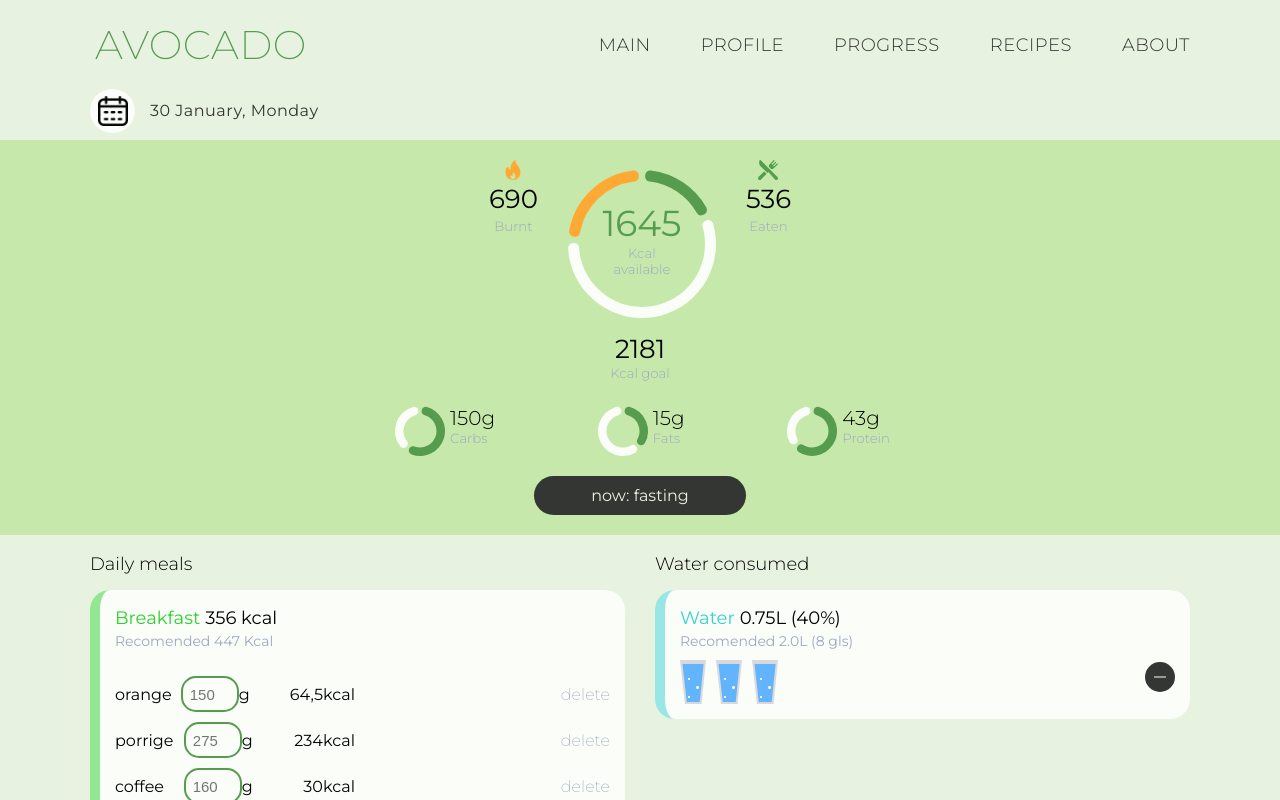
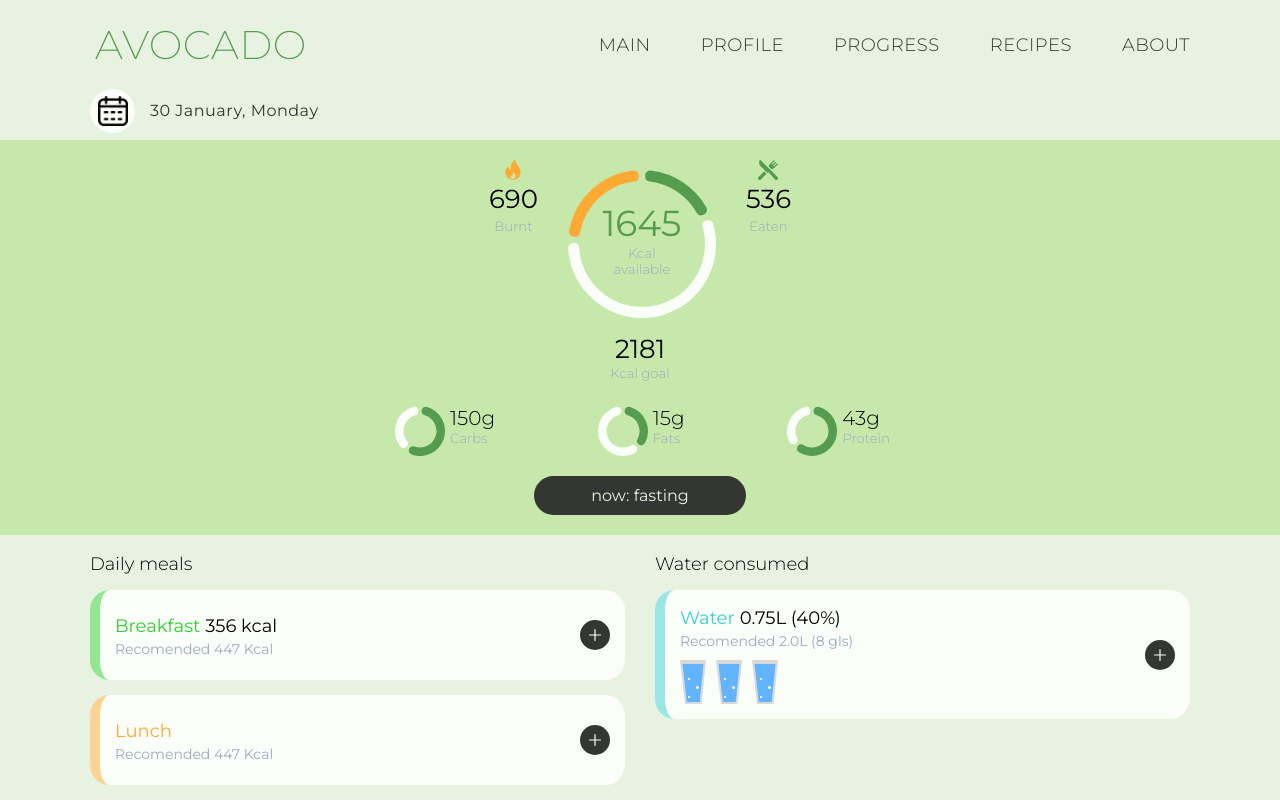
Before and after one commit to mitjasha/avocado, a React (Create React App) app: page /main in a window 1280 px wide. Shown: the top 800 px of the page. Built offline with nearby package versions, Linux system fonts and the light colour scheme.

Commit message:
fix: main screen

```diff
--- a/src/pages/MainScreen/MainScreen.tsx
+++ b/src/pages/MainScreen/MainScreen.tsx
@@ -1,24 +1,23 @@
 import React from "react";
-// import DailyEventWrapper from "../../components/DailyEventWrapper/DailyEventWrapper";
-// import PlusMinusButton from "../../components/Buttons/PlusMinusButton/PlusMinusButton";
+import DailyEventWrapper from "../../components/DailyEventWrapper/DailyEventWrapper";
+import PlusMinusButton from "../../components/Buttons/PlusMinusButton/PlusMinusButton";
 import ChartComponent from "../../components/ChartComponent/ChartComponent";
-// import minus from "../../assets/svg/minus-light.svg";
+import minus from "../../assets/svg/minus-light.svg";
 import fire from "../../assets/svg/fire.svg";
 import eaten from "../../assets/svg/eaten.svg";
 import "./MainScreen.scss";
-import EditEventScreen from "../EditEventsScreen/EditEventScreen";
 
 const MainScreen: React.FC = () => {
-  // const getWaterConsumed = () => {
-  //   const content = [];
-  //   const litreConsumed = 0.75; // будем получать эти данные из бд
-  //   const oneGlass = 0.25;
-  //   const glasses = litreConsumed / oneGlass;
-  //   for (let i = 0; i < glasses; i += 1) {
-  //     content.push(<div className="glass" key={i} />);
-  //   }
-  //   return <div className="glasses">{content}</div>;
-  // };
+  const getWaterConsumed = () => {
+    const content = [];
+    const litreConsumed = 0.75; // будем получать эти данные из бд
+    const oneGlass = 0.25;
+    const glasses = litreConsumed / oneGlass;
+    for (let i = 0; i < glasses; i += 1) {
+      content.push(<div className="glass" key={i} />);
+    }
+    return <div className="glasses">{content}</div>;
+  };
 
   const recomKcalPerDay = 2181;
   const burntKcal = 690;
@@ -117,8 +116,7 @@ const MainScreen: React.FC = () => {
           <div className="daily-data__status">now: fasting</div>
         </div>
       </div>
-      <EditEventScreen />
-      {/* <div className="container">
+      <div className="container">
         <div className="daily-events">
           <div className="daily-events__meals">
             <h1 className="daily-events__title">Daily meals</h1>
@@ -177,7 +175,7 @@ const MainScreen: React.FC = () => {
             />
           </div>
         </div>
-      </div> */}
+      </div>
     </div>
   );
 };
```
